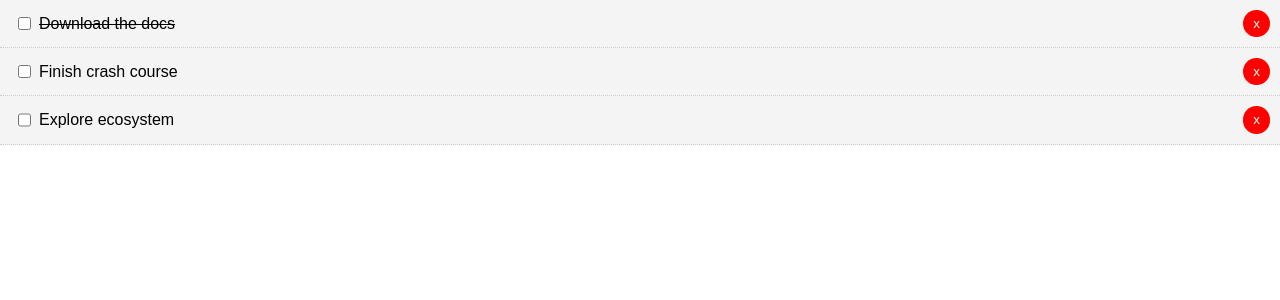
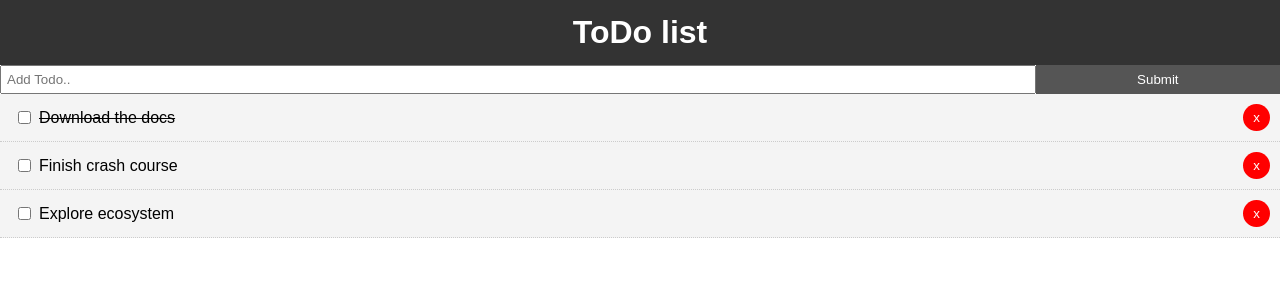
Before and after one commit to apalevich/vue_todo, a Vue app: page / in a window 1280 px wide. Shown: the top 300 px of the page. Built offline with nearby package versions, Linux system fonts and the light colour scheme.

Commit message:
New components layout

```diff
--- a/src/App.vue
+++ b/src/App.vue
@@ -1,16 +1,22 @@
 <template>
   <div id="app">
+    <Header />
+    <AddTodo />
     <Todos v-bind:todos="todosh" v-on:del-todo="deleteTodo" />
   </div>
 </template>
 
 <script>
+import Header from './components/layout/Header.vue';
 import Todos from './components/Todos.vue';
+import AddTodo from './components/AddTodo.vue'
 
 export default {
   name: 'App',
   components: {
-    Todos
+    Todos,
+    Header,
+    AddTodo
   },
   data() {
     return {
@@ -52,4 +58,15 @@
   font-family: Arial, Helvetica, sans-serif;
   line-height: 1.4;
 }
+.btn {
+  display: inline-block;
+  border: none;
+  background: #555;
+  color: #fff;
+  padding: 7px 20px;
+  cursor: pointer;
+}
+.btn:hover {
+  background: #666;
+}
 </style>
--- /dev/null
+++ b/src/components/AddTodo.vue
@@ -0,0 +1,27 @@
+<template>
+  <div>
+    <form>
+        <input type="text" name="title" placeholder="Add Todo..">
+        <input type="submit" value="Submit" class="btn">
+    </form>
+  </div>
+</template>
+
+<script>
+export default {
+    name: 'AddTodo'
+}
+</script>
+
+<style scoped>
+    form {
+        display: flex;
+    }
+    input[type="text"] {
+        flex: 10;
+        padding: 5px;
+    }
+    input[type="submit"] {
+        flex: 2
+    }
+</style>
--- /dev/null
+++ b/src/components/layout/Header.vue
@@ -0,0 +1,25 @@
+<template>
+    <header class="header">
+        <h1>ToDo list</h1>
+    </header>
+</template>
+
+<script>
+export default {
+    // eslint-disable-next-line vue/multi-word-component-names
+    name: 'Header'
+}
+</script>
+
+<style scoped>
+    .header {
+        background: #333;
+        color: #fff;
+        text-align: center;
+        padding: 10px;
+    }
+    .header a {
+        color: #fff;
+        padding-right: 5px;
+    }
+</style>
```
